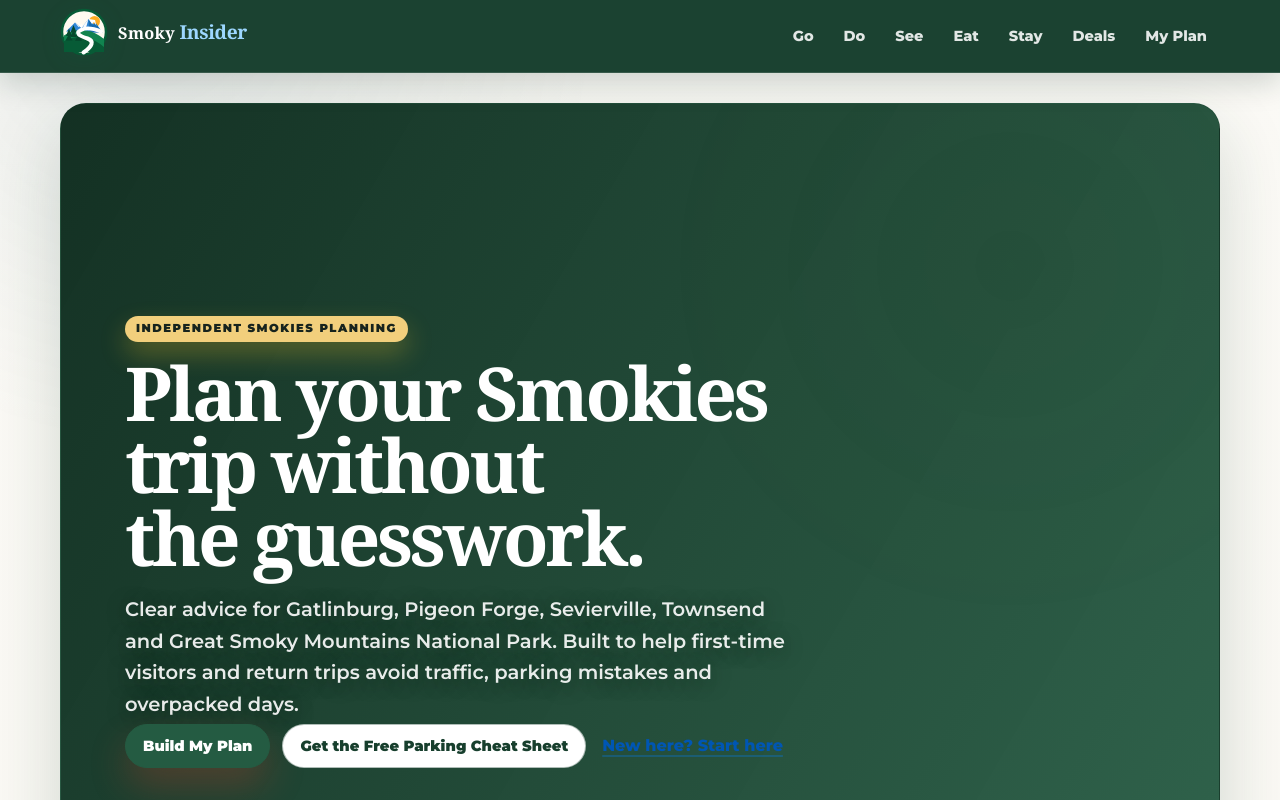
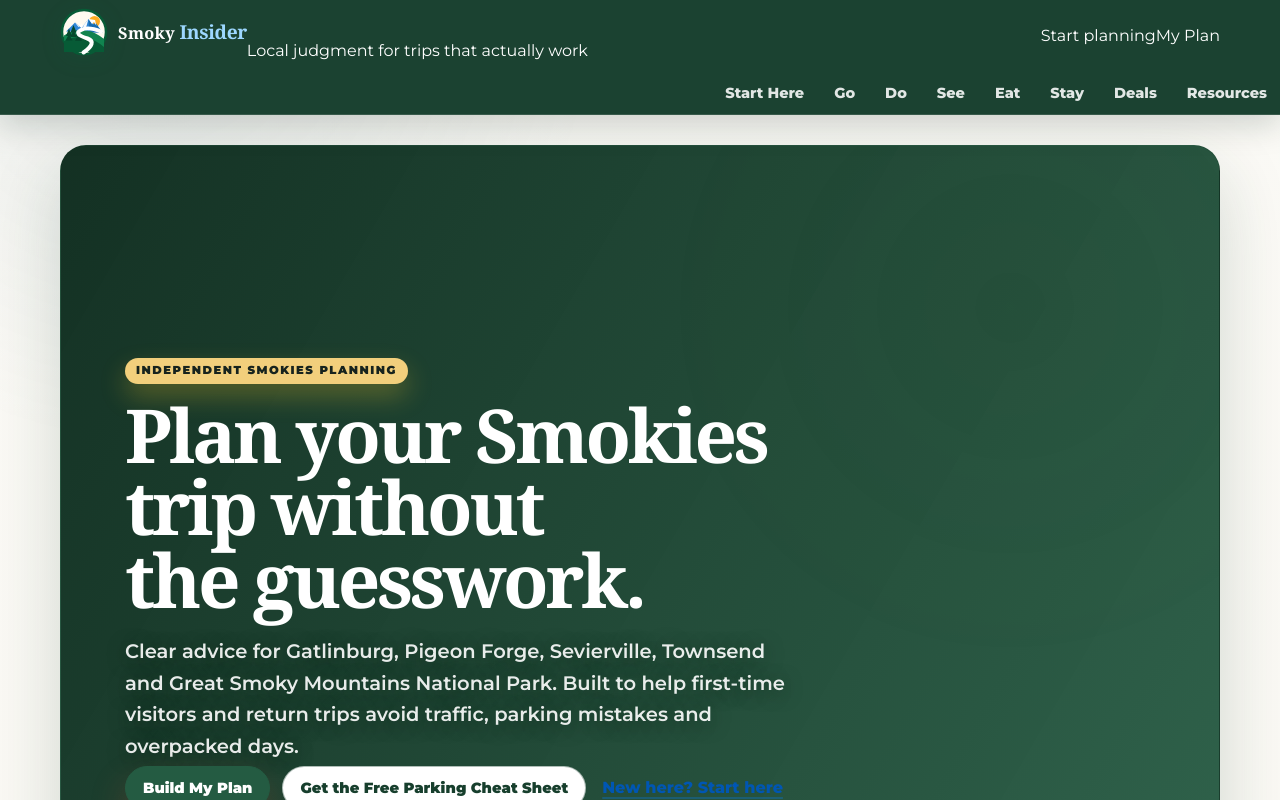
Before and after one commit to masondtorres/smokies-insider-guide, a Next.js app: page / in a window 1280 px wide. Shown: the top 800 px of the page. Built offline with nearby package versions, Linux system fonts and the light colour scheme.

Commit message:
Rebuild production header with visual masthead and persistent navigation

```diff
--- a/src/components/global-site-chrome.tsx
+++ b/src/components/global-site-chrome.tsx
@@ -5,13 +5,14 @@ import { usePathname } from "next/navigation";
 import { SiteIdentity } from "@/components/site-mark";
 
 const primaryNav = [
+  { label: "Start Here", href: "/start-here" },
   { label: "Go", href: "/go" },
   { label: "Do", href: "/do" },
   { label: "See", href: "/see" },
   { label: "Eat", href: "/eat" },
   { label: "Stay", href: "/stay" },
   { label: "Deals", href: "/deals" },
-  { label: "My Plan", href: "/my-plan" },
+  { label: "Resources", href: "/visitor-resources" },
 ];
 
 const footerLinks = [
@@ -36,11 +37,28 @@ export function GlobalSiteHeader() {
 
   return (
     <header className="standard-site-header">
-      <div className="standard-site-header-inner">
-        <Link className="standard-site-brand" href="/" aria-label="Smoky Insider home">
-          <SiteIdentity />
-        </Link>
-        <nav className="standard-site-nav" aria-label="Primary navigation">
+      <div className="standard-site-header-visual">
+        <div className="standard-site-header-inner">
+          <Link className="standard-site-brand" href="/" aria-label="Smoky Insider home">
+            <SiteIdentity />
+            <span className="standard-site-tagline">
+              Local judgment for trips that actually work
+            </span>
+          </Link>
+
+          <div className="standard-site-header-actions">
+            <Link className="standard-site-action standard-site-action-secondary" href="/start-planning">
+              Start planning
+            </Link>
+            <Link className="standard-site-action standard-site-action-primary" href="/my-plan">
+              My Plan
+            </Link>
+          </div>
+        </div>
+      </div>
+
+      <nav className="standard-site-nav-shell" aria-label="Primary navigation">
+        <div className="standard-site-nav">
           {primaryNav.map((link) => (
             <Link
               aria-current={isCurrent(pathname, link.href) ? "page" : undefined}
@@ -50,8 +68,8 @@ export function GlobalSiteHeader() {
               {link.label}
             </Link>
           ))}
-        </nav>
-      </div>
+        </div>
+      </nav>
     </header>
   );
 }
```
